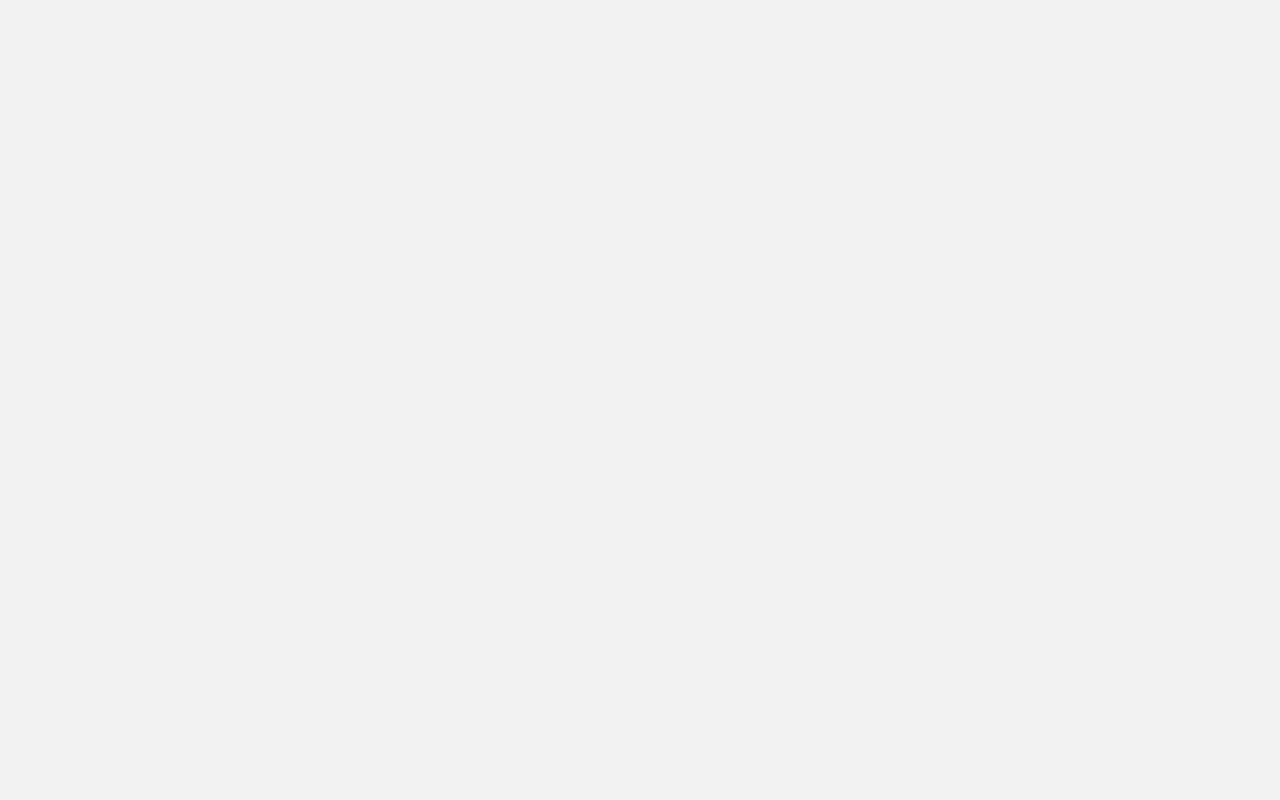
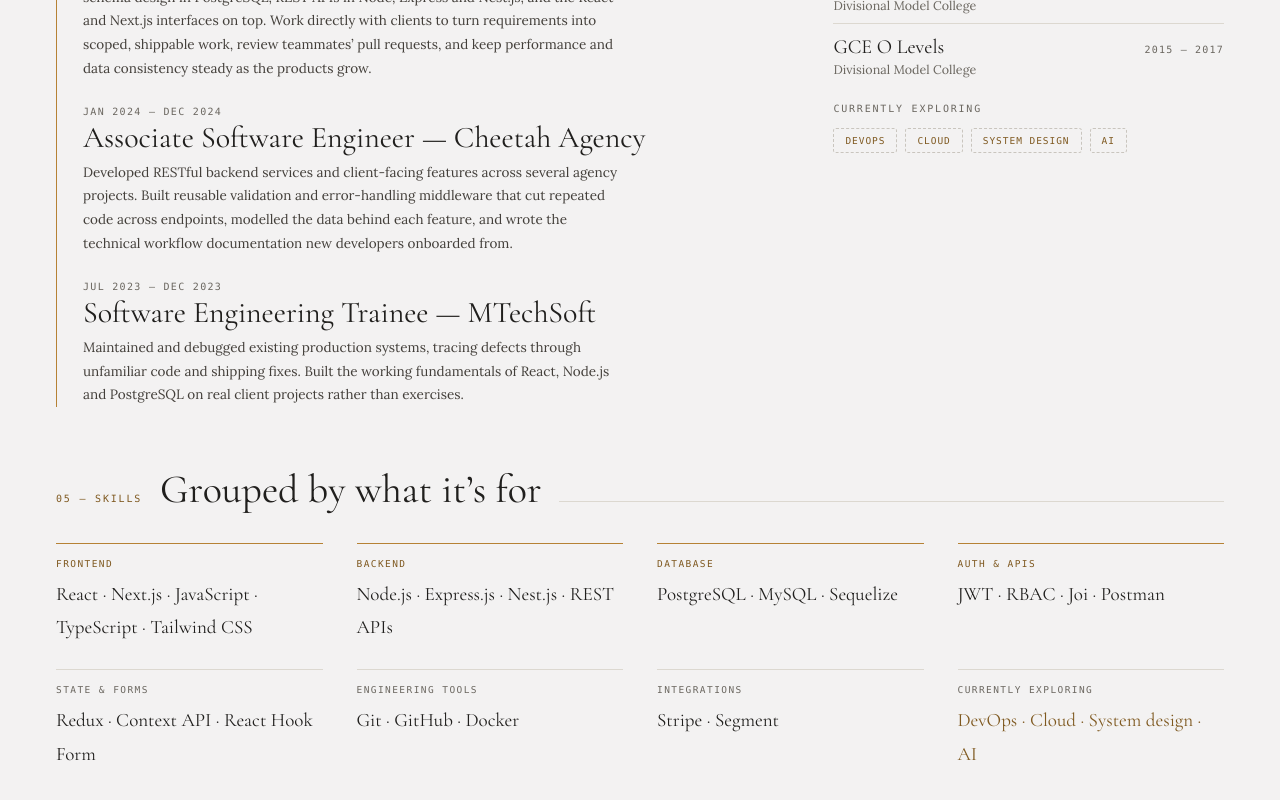
Before and after one commit to mitayyab/portfolio, a Next.js app: page / in a window 1280 px wide. Shown: the part 3217-4017 px from the top of the page. Before the commit the page ends 3029 px from the top, so only its background shows below. Built offline with nearby package versions, Linux system fonts and the light colour scheme.

Commit message:
feat(home): render experience, education and skills

```diff
--- a/src/app/page.tsx
+++ b/src/app/page.tsx
@@ -1,6 +1,8 @@
+import { ExperienceSection } from "@/components/experience/ExperienceSection";
 import { Hero } from "@/components/hero/Hero";
 import { SiteHeader } from "@/components/layout/SiteHeader";
 import { SkipLink } from "@/components/layout/SkipLink";
+import { Skills } from "@/components/skills/Skills";
 import { HowIBuild } from "@/components/trace/HowIBuild";
 import { SelectedWork } from "@/components/work/SelectedWork";
 
@@ -13,6 +15,8 @@ export default function Home() {
         <Hero />
         <SelectedWork />
         <HowIBuild />
+        <ExperienceSection />
+        <Skills />
       </main>
     </>
   );
```
